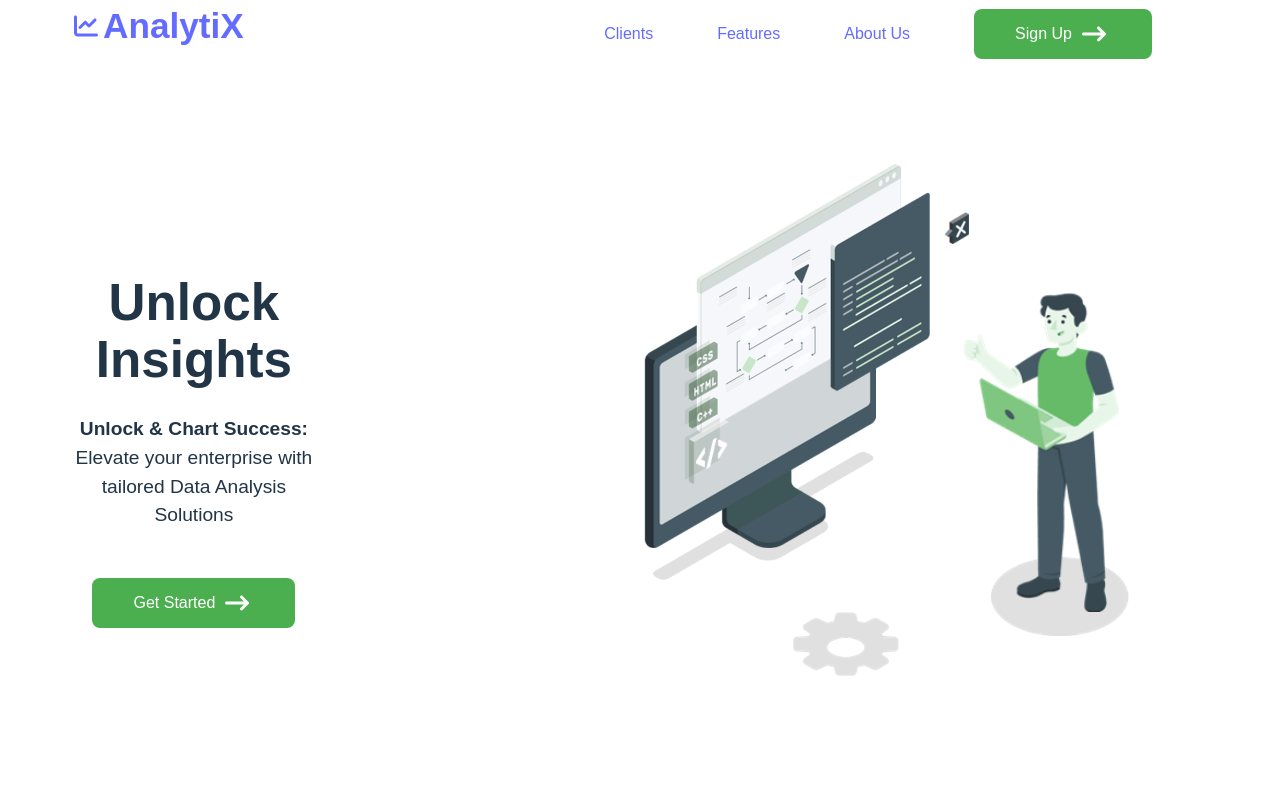
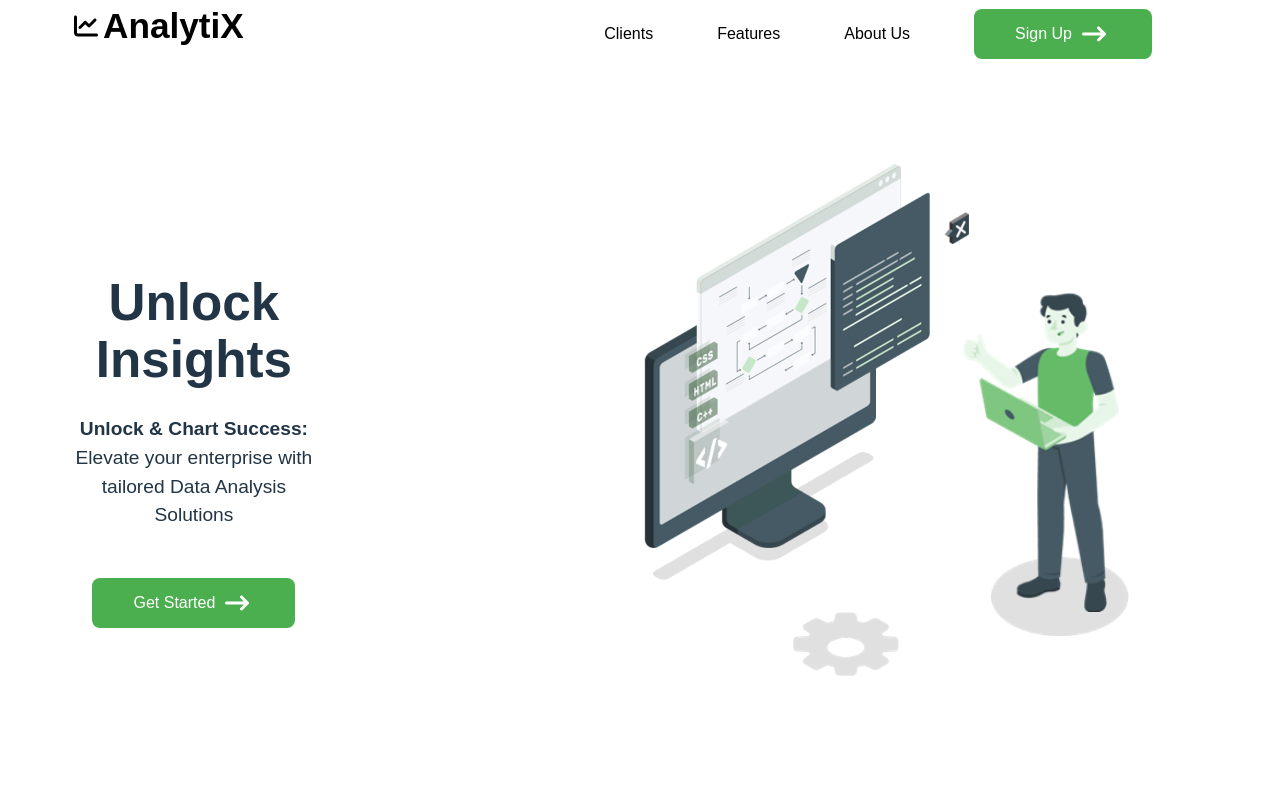
Before and after one commit to Poyetnyax/Data-WebApp, a React (Vite) app: page / in a window 1280 px wide. Shown: the top 800 px of the page. Built offline with nearby package versions, Linux system fonts and the light colour scheme.

Commit message:
fixes to naming

```diff
--- a/src/components/Organisms/CommunityUpdates/CommunityUpdates.jsx
+++ b/src/components/Organisms/CommunityUpdates/CommunityUpdates.jsx
@@ -1,7 +1,7 @@
 import './CommunityUpdates.css';
-import WFH from '../../../assets/images/working-remote.png';
-import typing from '../../../assets/images/typing-pc.png';
-import pctyping from '../../../assets/images/pc-typing.png';
+import WFH from '../../../Assets/images/working-remote.png';
+import typing from '../../../Assets/images/typing-pc.png';
+import pctyping from '../../../Assets/images/pc-typing.png';
 
 function CommunityUpdates() {
     return (
@@ -9,7 +9,7 @@ function CommunityUpdates() {
         <div className="container">
             <div className="info">
                 <h2>Data analysis is our middle name</h2>
-                <p>Explore AnalytiX's blog for the latest insights on data-driven decision-making for small businesses like supermarkets. Discover how our software helps businesses increase membership income and make informed decisions. Join our community and stay ahead with AnalytiX!</p>
+                <p>Explore AnalytiX&#39;s blog for the latest insights on data-driven decision-making for small businesses like supermarkets. Discover how our software helps businesses increase membership income and make informed decisions. Join our community and stay ahead with AnalytiX!</p>
             </div>
             <div className="reviews">
                 <div className="insights">
--- a/src/components/Organisms/Nav/Nav.css
+++ b/src/components/Organisms/Nav/Nav.css
@@ -21,7 +21,8 @@
   column-gap: 4rem;
 }
 
-a {
+.container-right a,
+.container-left a {
   text-decoration: none;
   color: #000000;
 }
```
Also changed, not shown: src/components/Organisms/Customers/Customers.jsx (+7 -7 lines).
